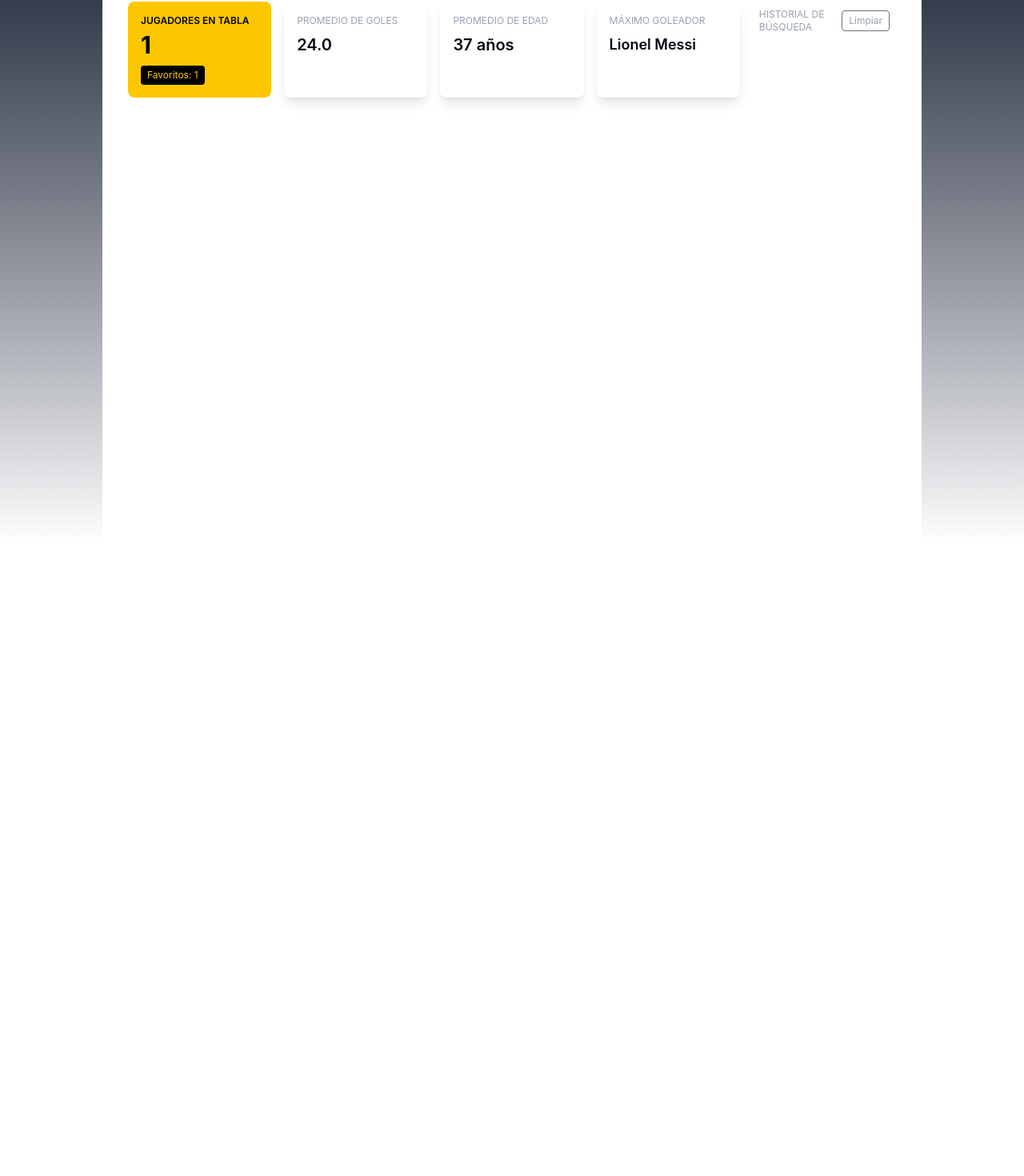
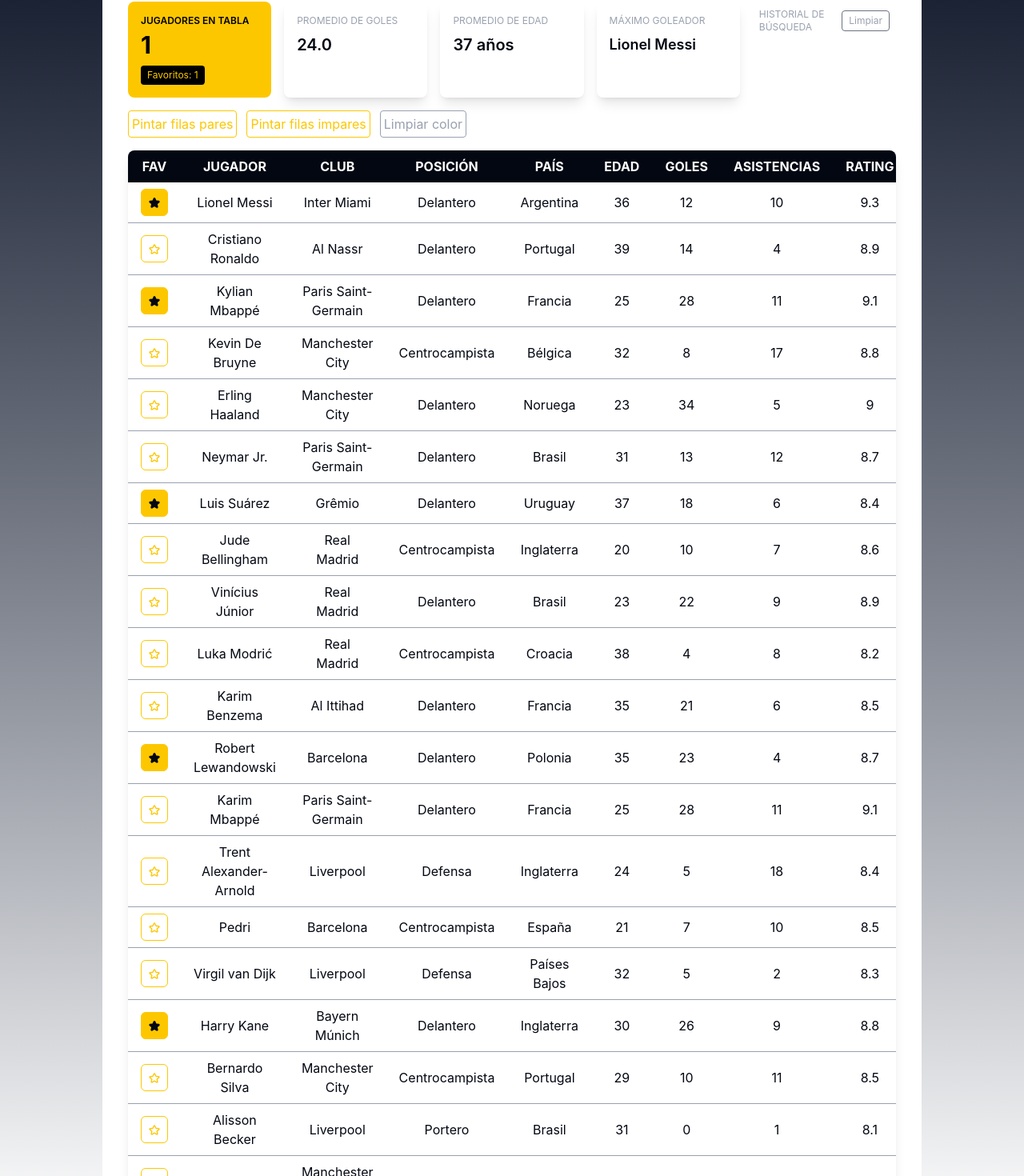
Before and after one commit to MiguelAlzate1307/Parcial-Final-Programacion, a React (Vite) app: page / in a window 1280 px wide. Shown: the part 218-1688 px from the top of the page at 80% size. Before the commit the page ends 900 px from the top, so only its background shows below. Built offline with nearby package versions, Linux system fonts and the light colour scheme.

Commit message:
Added PlayerTable and filter functionality

```diff
--- a/src/Components/Content.jsx
+++ b/src/Components/Content.jsx
@@ -1,6 +1,7 @@
 import { useEffect, useState } from 'react';
 import SearchBar from './SearchBar';
 import StatsPanel from './StatsPanel';
+import PlayerTable from './PlayerTable';
 
 function Content() {
   const [search, setSearch] = useState('');
@@ -21,6 +22,7 @@
         debouncedSearch={debouncedSearch}
         OnSearchByHistory={setSearch}
       />
+      <PlayerTable debouncedSearch={debouncedSearch} />
     </div>
   );
 }
--- /dev/null
+++ b/src/Components/PlayerRow.jsx
@@ -0,0 +1,47 @@
+function PlayerRow({ player }) {
+  return (
+    <tr className="text-center border-b border-gray-400">
+      <td scope="col" className="px-4 py-2">
+        <button
+          className={`p-2 rounded-md border border-yellow-400 hover:cursor-pointer hover:scale-105 transition duration-75 ${player.fav && 'bg-yellow-400'}`}
+        >
+          {player.fav ? (
+            <svg className="w-4 h-4">
+              <use xlinkHref="/icons.svg#star-filled" />
+            </svg>
+          ) : (
+            <svg className="text-yellow-400 w-4 h-4">
+              <use xlinkHref="/icons.svg#star" />
+            </svg>
+          )}
+        </button>
+      </td>
+      <td scope="col" className="px-4 py-2">
+        {player.name}
+      </td>
+      <td scope="col" className="px-4 py-2">
+        {player.club}
+      </td>
+      <td scope="col" className="px-4 py-2">
+        {player.position}
+      </td>
+      <td scope="col" className="px-4 py-2">
+        {player.country}
+      </td>
+      <td scope="col" className="px-4 py-2">
+        {player.age}
+      </td>
+      <td scope="col" className="px-4 py-2">
+        {player.goals}
+      </td>
+      <td scope="col" className="px-4 py-2">
+        {player.assists}
+      </td>
+      <td scope="col" className="px-4 py-2">
+        {player.rating}
+      </td>
+    </tr>
+  );
+}
+
+export default PlayerRow;
--- /dev/null
+++ b/src/Components/PlayerTable.jsx
@@ -0,0 +1,50 @@
+import { players } from '../utils/players-data';
+import PlayerRow from './PlayerRow';
+
+function PlayerTable({ debouncedSearch }) {
+  const filteredPlayers = players.filter(
+    (p) =>
+      p.name.toLowerCase().includes(debouncedSearch.toLowerCase()) ||
+      p.club.toLowerCase().includes(debouncedSearch.toLowerCase()),
+  );
+
+  return (
+    <div className="mt-4">
+      <div className="flex space-x-3">
+        <button className="border border-yellow-400 text-yellow-400 rounded-sm p-1 hover:cursor-pointer hover:scale-105 transition duration-75 hover:bg-yellow-400 hover:text-gray-950">
+          Pintar filas pares
+        </button>
+        <button className="border border-yellow-400 text-yellow-400 rounded-sm p-1 hover:cursor-pointer hover:scale-105 transition duration-75 hover:bg-yellow-400 hover:text-gray-950">
+          Pintar filas impares
+        </button>
+        <button className="border border-gray-400 text-gray-400 rounded-sm p-1 hover:cursor-pointer hover:scale-105 transition duration-75 hover:bg-gray-400 hover:text-white">
+          Limpiar color
+        </button>
+      </div>
+      <div className="w-full overflow-y-hidden overflow-x-scroll mt-4 rounded-lg shadow-lg">
+        <table className="w-full">
+          <thead className="bg-gray-950">
+            <tr>
+              <th className="text-white uppercase py-2 px-4">Fav</th>
+              <th className="text-white uppercase py-2 px-4">Jugador</th>
+              <th className="text-white uppercase py-2 px-4">Club</th>
+              <th className="text-white uppercase py-2 px-4">Posición</th>
+              <th className="text-white uppercase py-2 px-4">País</th>
+              <th className="text-white uppercase py-2 px-4">Edad</th>
+              <th className="text-white uppercase py-2 px-4">Goles</th>
+              <th className="text-white uppercase py-2 px-4">Asistencias</th>
+              <th className="text-white uppercase py-2 px-4">Rating</th>
+            </tr>
+          </thead>
+          <tbody className="bg-white text-gray-950">
+            {filteredPlayers.map((p, i) => (
+              <PlayerRow key={i} player={p} />
+            ))}
+          </tbody>
+        </table>
+      </div>
+    </div>
+  );
+}
+
+export default PlayerTable;
--- /dev/null
+++ b/src/utils/players-data.js
@@ -0,0 +1,222 @@
+export const players = [
+  {
+    fav: true,
+    name: 'Lionel Messi',
+    club: 'Inter Miami',
+    position: 'Delantero',
+    country: 'Argentina',
+    age: 36,
+    goals: 12,
+    assists: 10,
+    rating: 9.3,
+  },
+  {
+    fav: false,
+    name: 'Cristiano Ronaldo',
+    club: 'Al Nassr',
+    position: 'Delantero',
+    country: 'Portugal',
+    age: 39,
+    goals: 14,
+    assists: 4,
+    rating: 8.9,
+  },
+  {
+    fav: true,
+    name: 'Kylian Mbappé',
+    club: 'Paris Saint-Germain',
+    position: 'Delantero',
+    country: 'Francia',
+    age: 25,
+    goals: 28,
+    assists: 11,
+    rating: 9.1,
+  },
+  {
+    fav: false,
+    name: 'Kevin De Bruyne',
+    club: 'Manchester City',
+    position: 'Centrocampista',
+    country: 'Bélgica',
+    age: 32,
+    goals: 8,
+    assists: 17,
+    rating: 8.8,
+  },
+  {
+    fav: false,
+    name: 'Erling Haaland',
+    club: 'Manchester City',
+    position: 'Delantero',
+    country: 'Noruega',
+    age: 23,
+    goals: 34,
+    assists: 5,
+    rating: 9.0,
+  },
+  {
+    fav: false,
+    name: 'Neymar Jr.',
+    club: 'Paris Saint-Germain',
+    position: 'Delantero',
+    country: 'Brasil',
+    age: 31,
+    goals: 13,
+    assists: 12,
+    rating: 8.7,
+  },
+  {
+    fav: true,
+    name: 'Luis Suárez',
+    club: 'Grêmio',
+    position: 'Delantero',
+    country: 'Uruguay',
+    age: 37,
+    goals: 18,
+    assists: 6,
+    rating: 8.4,
+  },
+  {
+    fav: false,
+    name: 'Jude Bellingham',
+    club: 'Real Madrid',
+    position: 'Centrocampista',
+    country: 'Inglaterra',
+    age: 20,
+    goals: 10,
+    assists: 7,
+    rating: 8.6,
+  },
+  {
+    fav: false,
+    name: 'Vinícius Júnior',
+    club: 'Real Madrid',
+    position: 'Delantero',
+    country: 'Brasil',
+    age: 23,
+    goals: 22,
+    assists: 9,
+    rating: 8.9,
+  },
+  {
+    fav: false,
+    name: 'Luka Modrić',
+    club: 'Real Madrid',
+    position: 'Centrocampista',
+    country: 'Croacia',
+    age: 38,
+    goals: 4,
+    assists: 8,
+    rating: 8.2,
+  },
+  {
+    fav: false,
+    name: 'Karim Benzema',
+    club: 'Al Ittihad',
+    position: 'Delantero',
+    country: 'Francia',
+    age: 35,
+    goals: 21,
+    assists: 6,
+    rating: 8.5,
+  },
+  {
+    fav: true,
+    name: 'Robert Lewandowski',
+    club: 'Barcelona',
+    position: 'Delantero',
+    country: 'Polonia',
+    age: 35,
+    goals: 23,
+    assists: 4,
+    rating: 8.7,
+  },
+  {
+    fav: false,
+    name: 'Karim Mbappé',
+    club: 'Paris Saint-Germain',
+    position: 'Delantero',
+    country: 'Francia',
+    age: 25,
+    goals: 28,
+    assists: 11,
+    rating: 9.1,
+  },
+  {
+    fav: false,
+    name: 'Trent Alexander-Arnold',
+    club: 'Liverpool',
+    position: 'Defensa',
+    country: 'Inglaterra',
+    age: 24,
+    goals: 5,
+    assists: 18,
+    rating: 8.4,
+  },
+  {
+    fav: false,
+    name: 'Pedri',
+    club: 'Barcelona',
+    position: 'Centrocampista',
+    country: 'España',
+    age: 21,
+    goals: 7,
+    assists: 10,
+    rating: 8.5,
+  },
+  {
+    fav: false,
+    name: 'Virgil van Dijk',
+    club: 'Liverpool',
+    position: 'Defensa',
+    country: 'Países Bajos',
+    age: 32,
+    goals: 5,
+    assists: 2,
+    rating: 8.3,
+  },
+  {
+    fav: true,
+    name: 'Harry Kane',
+    club: 'Bayern Múnich',
+    position: 'Delantero',
+    country: 'Inglaterra',
+    age: 30,
+    goals: 26,
+    assists: 9,
+    rating: 8.8,
+  },
+  {
+    fav: false,
+    name: 'Bernardo Silva',
+    club: 'Manchester City',
+    position: 'Centrocampista',
+    country: 'Portugal',
+    age: 29,
+    goals: 10,
+    assists: 11,
+    rating: 8.5,
+  },
+  {
+    fav: false,
+    name: 'Alisson Becker',
+    club: 'Liverpool',
+    position: 'Portero',
+    country: 'Brasil',
+    age: 31,
+    goals: 0,
+    assists: 1,
+    rating: 8.1,
+  },
+  {
+    fav: false,
+    name: 'Rúben Dias',
+    club: 'Manchester City',
+    position: 'Defensa',
+    country: 'Portugal',
+    age: 26,
+    goals: 2,
+    assists: 1,
+    rating: 8.2,
+  },
+];
```
